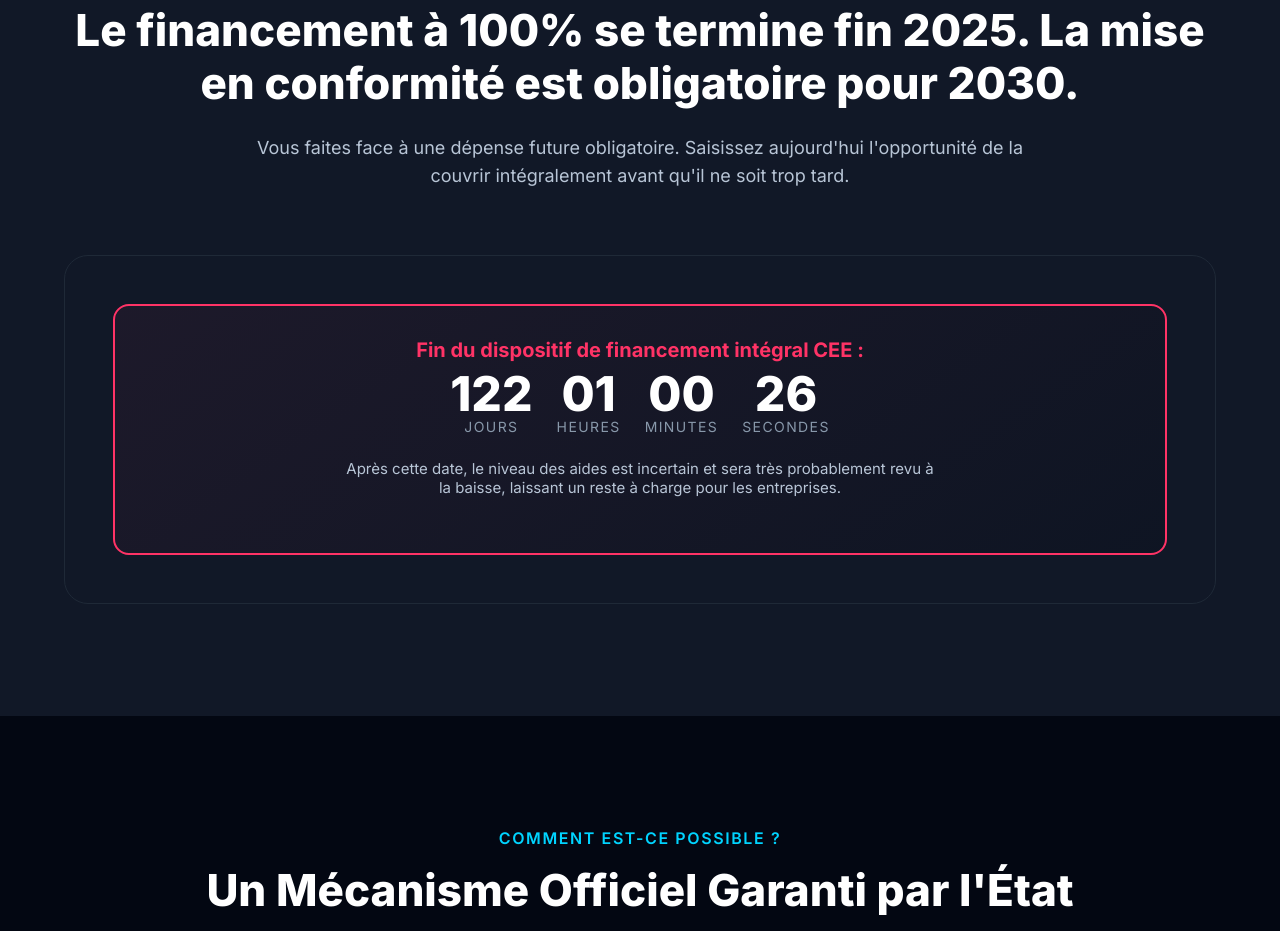
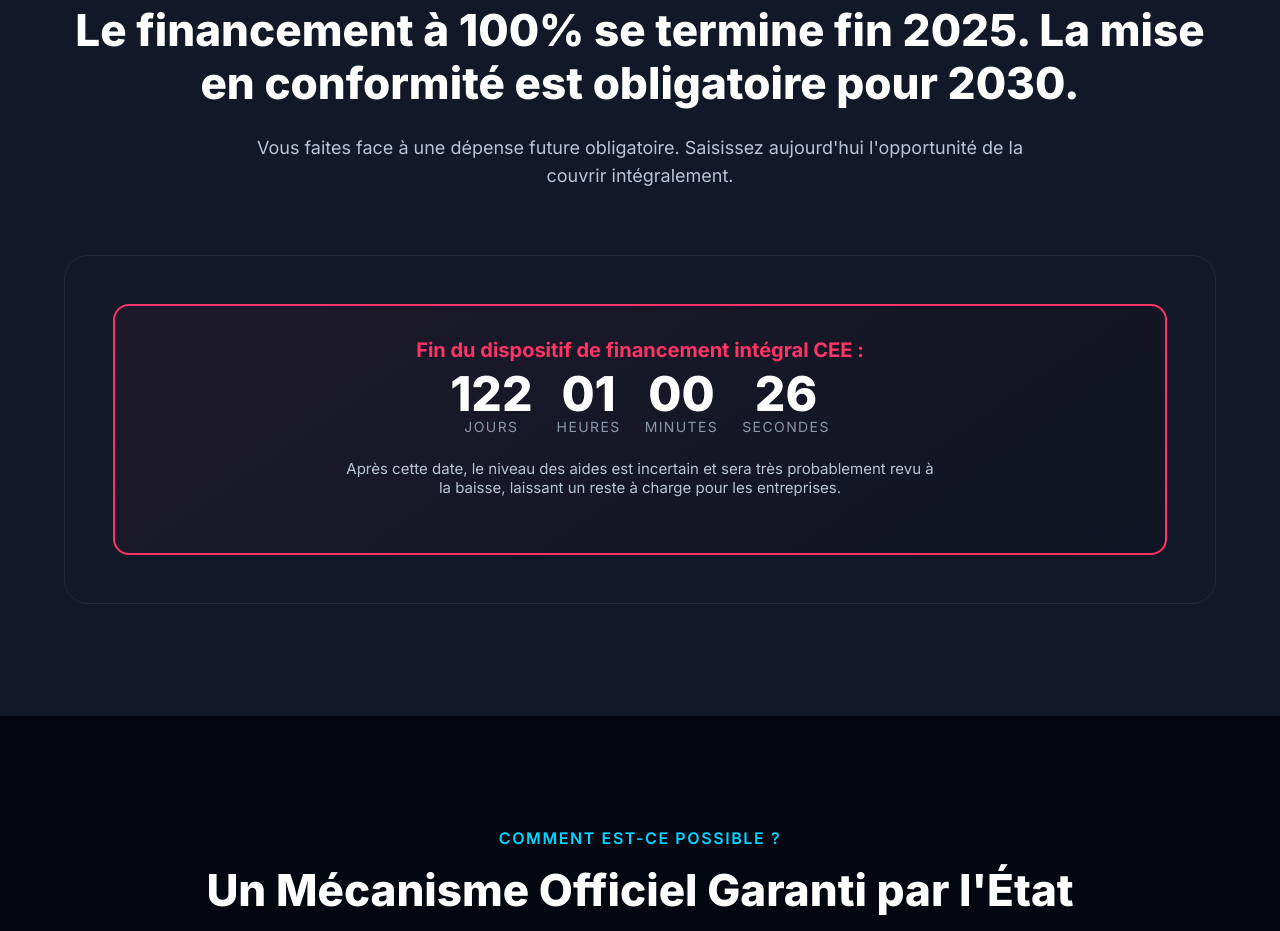
Before and after one commit to BrosG/lumenefficience, a plain HTML site: page index.html in a window 1280 px wide. Shown: the part 940-1871 px from the top of the page. Drawn offline with Linux system fonts and the light colour scheme.

Commit message:
Update index.html

```diff
--- a/index.html
+++ b/index.html
@@ -305,7 +305,7 @@
                 <div class="section-header">
                     <span class="subtitle">Une Double Urgence : Légale et Financière</span>
                     <h2>Le financement à 100% se termine fin 2025. La mise en conformité est obligatoire pour 2030.</h2>
-                    <p>Vous faites face à une dépense future obligatoire. Saisissez aujourd'hui l'opportunité de la couvrir intégralement avant qu'il ne soit trop tard.</p>
+                    <p>Vous faites face à une dépense future obligatoire. Saisissez aujourd'hui l'opportunité de la couvrir intégralement.</p>
                 </div>
                 <div class="urgency-box">
                     <div class="countdown-container">
```
